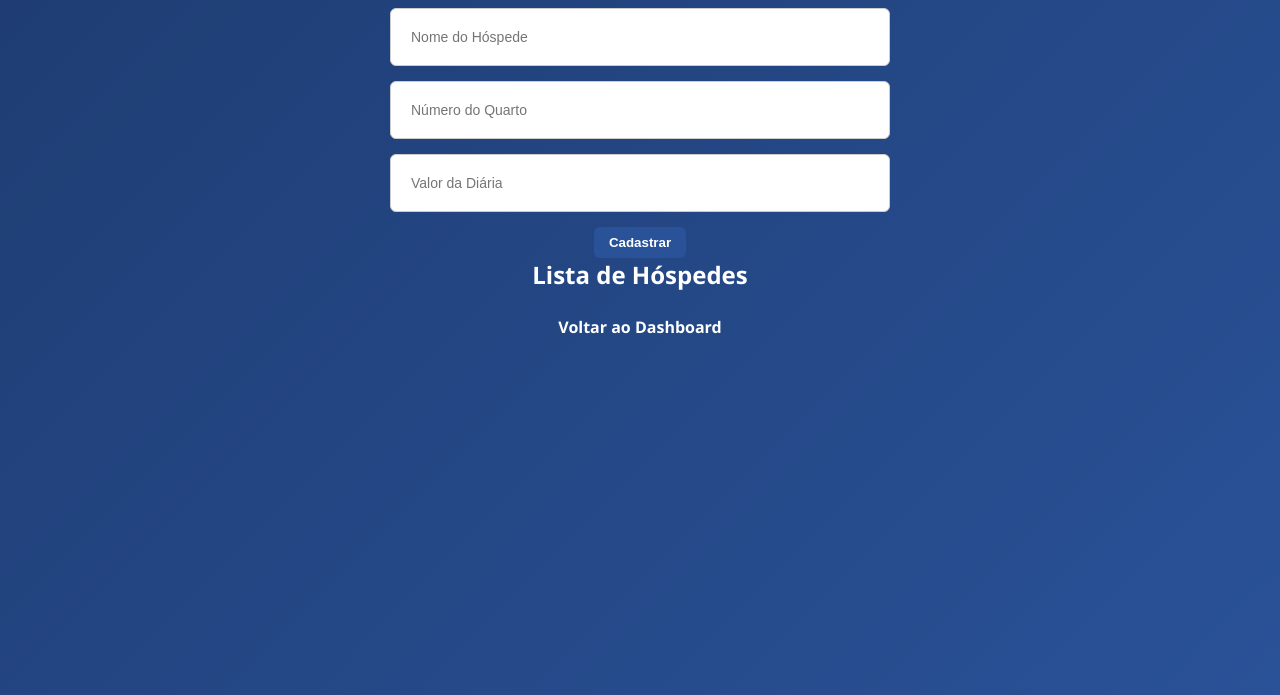
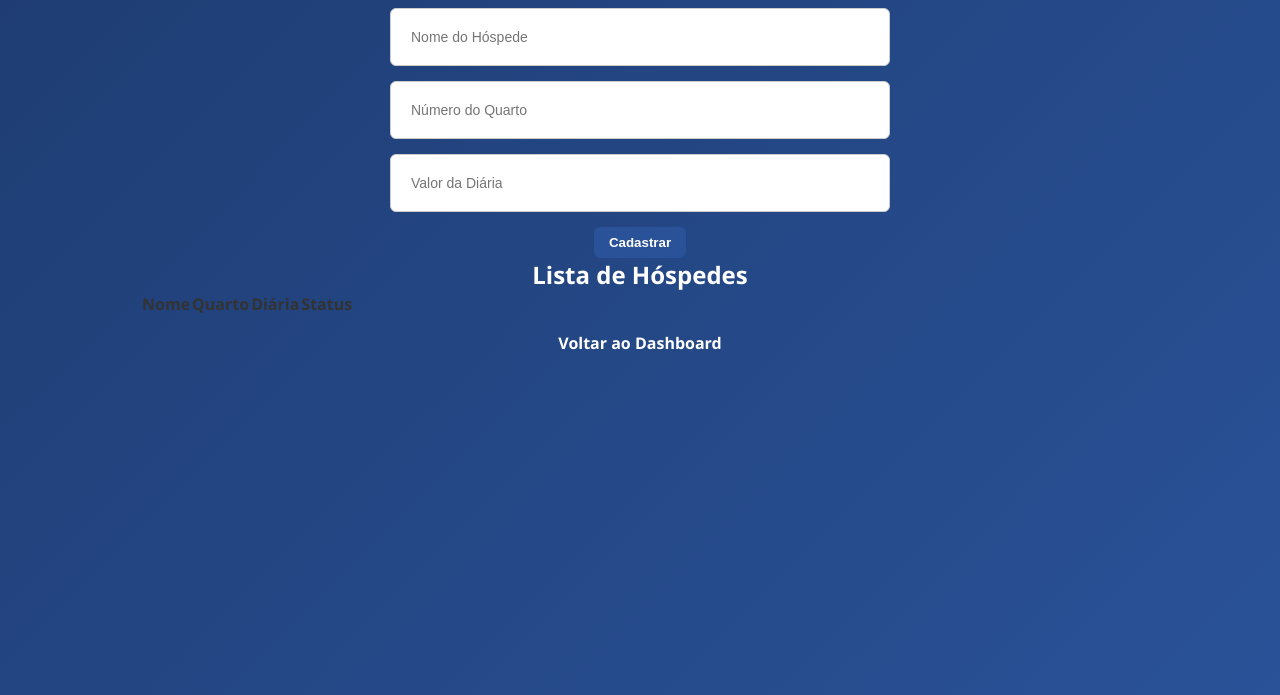
Before and after one commit to MikhaelPaz/sistema-hotel, a website: page public/cadastro.html in a window 1280 px wide. Shown: the part 105-800 px from the top of the page. Drawn offline with Linux system fonts and the light colour scheme; no server answers.

Commit message:
Update cadastro.html

```diff
--- a/public/cadastro.html
+++ b/public/cadastro.html
@@ -16,7 +16,21 @@
     <button onclick="cadastrar()">Cadastrar</button>
 
     <h2 id="tlista">Lista de Hóspedes</h2>
-    <ul id="lista"></ul>
+<!-- Troque a <ul> por esta tabela abaixo -->
+<table>
+    <thead>
+        <tr>
+            <th>Nome</th>
+            <th>Quarto</th>
+            <th>Diária</th>
+            <th>Status</th>
+        </tr>
+    </thead>
+    <tbody id="tabela">
+        <!-- O JavaScript vai preencher os dados aqui dentro -->
+    </tbody>
+</table>
+
     <a href="index.html">Voltar ao Dashboard</a>
 
     <script src="script.js"></script>
```
